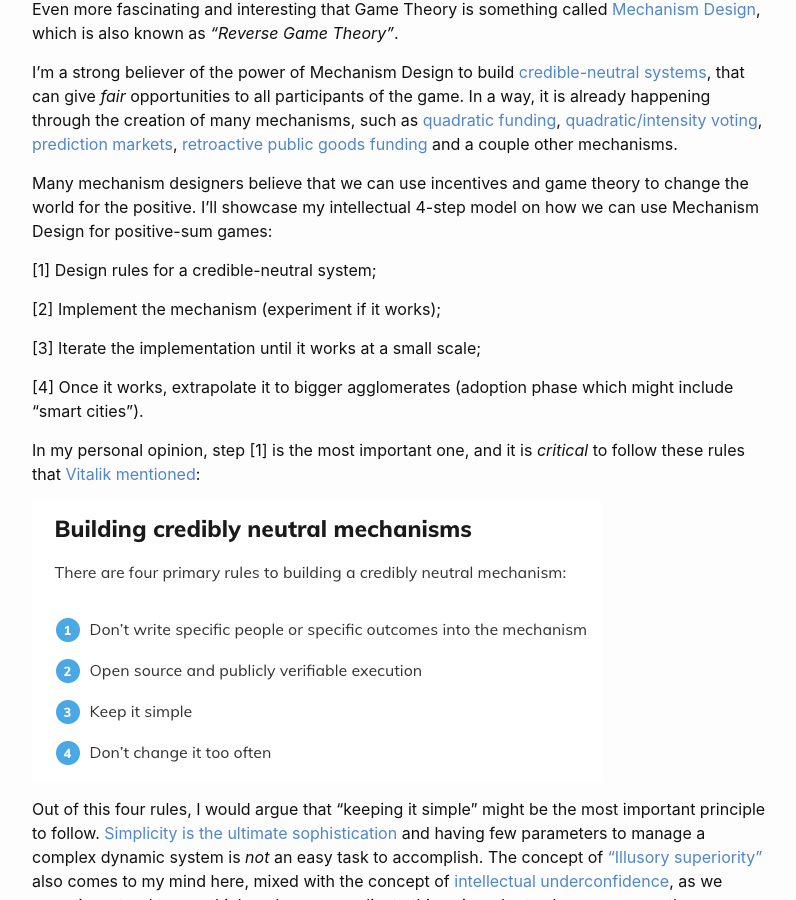
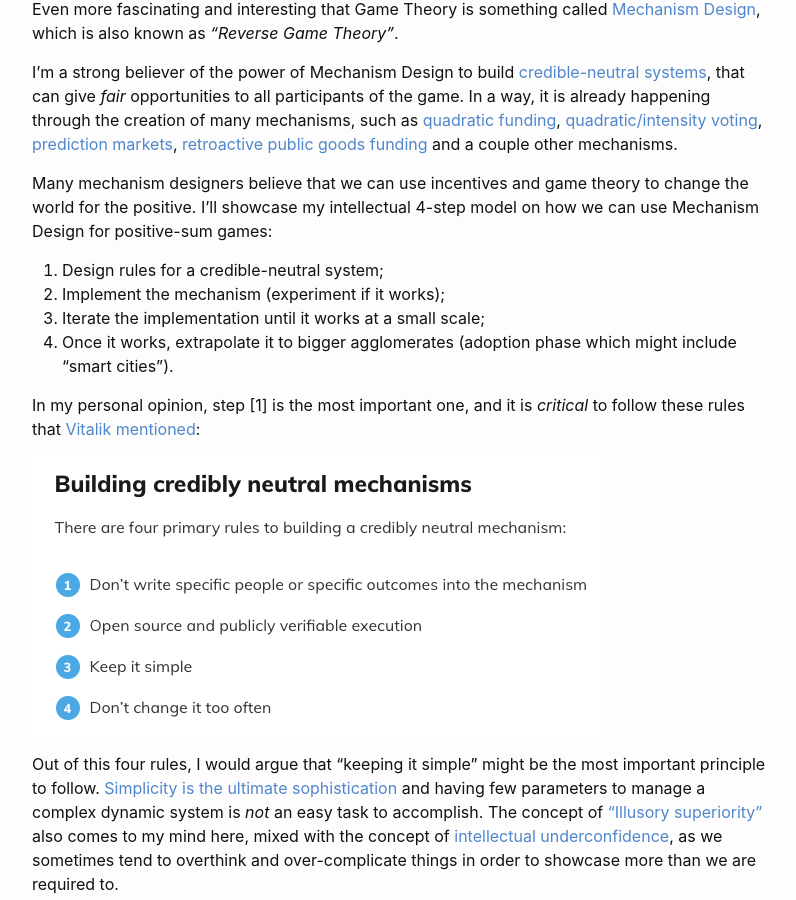
Before and after one commit to intldds/intldds.github.io, a Jekyll site: the page built from _posts/2021-08-01-paradigm.md, in a window 1280 px wide and 900 px high, scrolled down 2085 px. Shown: the whole window, without its empty margins (238-1034 px from the left). Built offline with Jekyll 4.4.1, drawn with Linux system fonts in a browser that asks for light colours; part of the change alters nothing that is shown; some of the changed text lies outside the part shown.

```diff
--- a/_posts/2021-08-01-paradigm.md
+++ b/_posts/2021-08-01-paradigm.md
@@ -75,13 +75,10 @@ the creation of many mechanisms, such as [quadratic funding](https://www.radical
 Many mechanism designers believe that we can use incentives and game theory to change the world for the positive. I'll showcase
 my intellectual 4-step model on how we can use Mechanism Design for positive-sum games:
 
-  [1] Design rules for a credible-neutral system;
-
-  [2] Implement the mechanism (experiment if it works);
-
-  [3] Iterate the implementation until it works at a small scale;
-
-  [4] Once it works, extrapolate it to bigger agglomerates (adoption phase which might include "smart cities").
+1. Design rules for a credible-neutral system;
+2. Implement the mechanism (experiment if it works);
+3. Iterate the implementation until it works at a small scale;
+4. Once it works, extrapolate it to bigger agglomerates (adoption phase which might include "smart cities").
 
 In my personal opinion, step [1] is the most important one, and it is *critical* to follow these rules that [Vitalik mentioned](https://nakamoto.com/credible-neutrality/):
 
@@ -305,30 +302,33 @@ on cryptography - and his answer was this one:
 
 We're still very early and we still have a long way to go. But one thing is for sure: we now have the tools,
 the knowledge and the community to build sustainable systems that incentive cooperative behavior in a trustless
-environment - and we can also introduce penalties to guarantee that [cooperation doesn't fall apart](https://theconversation.com/new-take-on-game-theory-offers-clues-on-why-we-cooperate-38130) .
+environment - and we can also introduce penalties to guarantee that [cooperation doesn't fall apart](https://theconversation.com/new-take-on-game-theory-offers-clues-on-why-we-cooperate-38130).
 **Social coordination is the *only* way in which we can [*all* win](https://kids.frontiersin.org/articles/10.3389/frym.2017.00066)**.
 
 <!-- **insert kevin meme** -->
 
-Like [Kevin says](), it's all about coordination and it *has always been*. [Cooperative game theory](https://en.wikipedia.org/wiki/Cooperative_game_theory)
-amongst large groups should be our number one priority.
+Like [Kevin says](https://www.youtube.com/watch?v=KpXPym_m_wA), it's all about coordination and it *has always been*.
+[Cooperative game theory](https://en.wikipedia.org/wiki/Cooperative_game_theory) amongst large groups is not an easy task
+to solve and it should be our number one priority.
 
 <!-- a normal html comment
 Don't forget / notes:
 
-Fielf of coordination
+Field of coordination:
 collaboration
 DAOs
-democracy
+democracy (!)
+capitalism (!)
 OSS culture, etc
 public goods = knowledge = innovation = beginning of infinity
-economic growth / endogenous
+economic growth / endogenous growth models (!) with public goods
 capitalism / innovation
-game theory -- cooperate in long term
-Notes
+science is the engine that drives us forward
+game theory -- cooperate in long term (more links)
+
+More Notes / check pics:
 Harari quote -
 Kevin meme -
-democracy
 -->
 
 ### <ins>Conclusion</ins>
```
